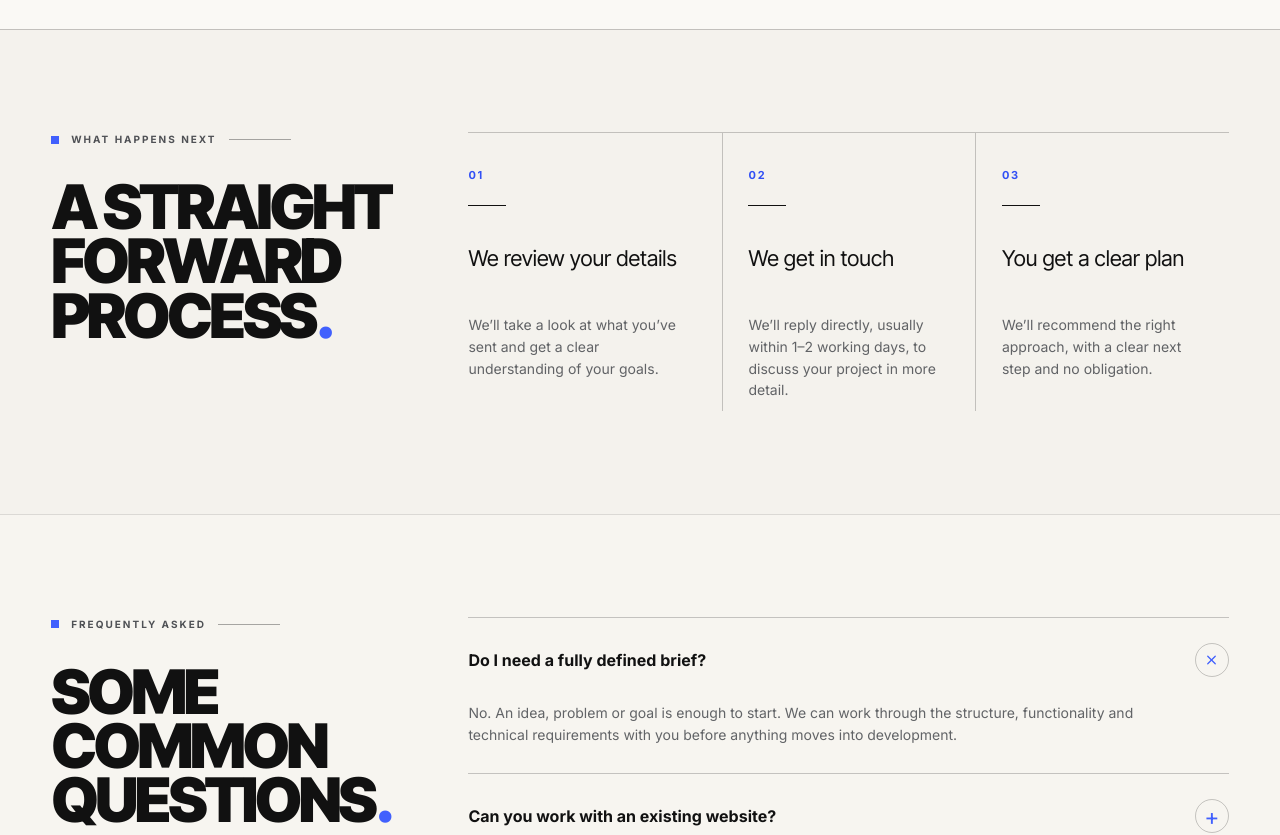
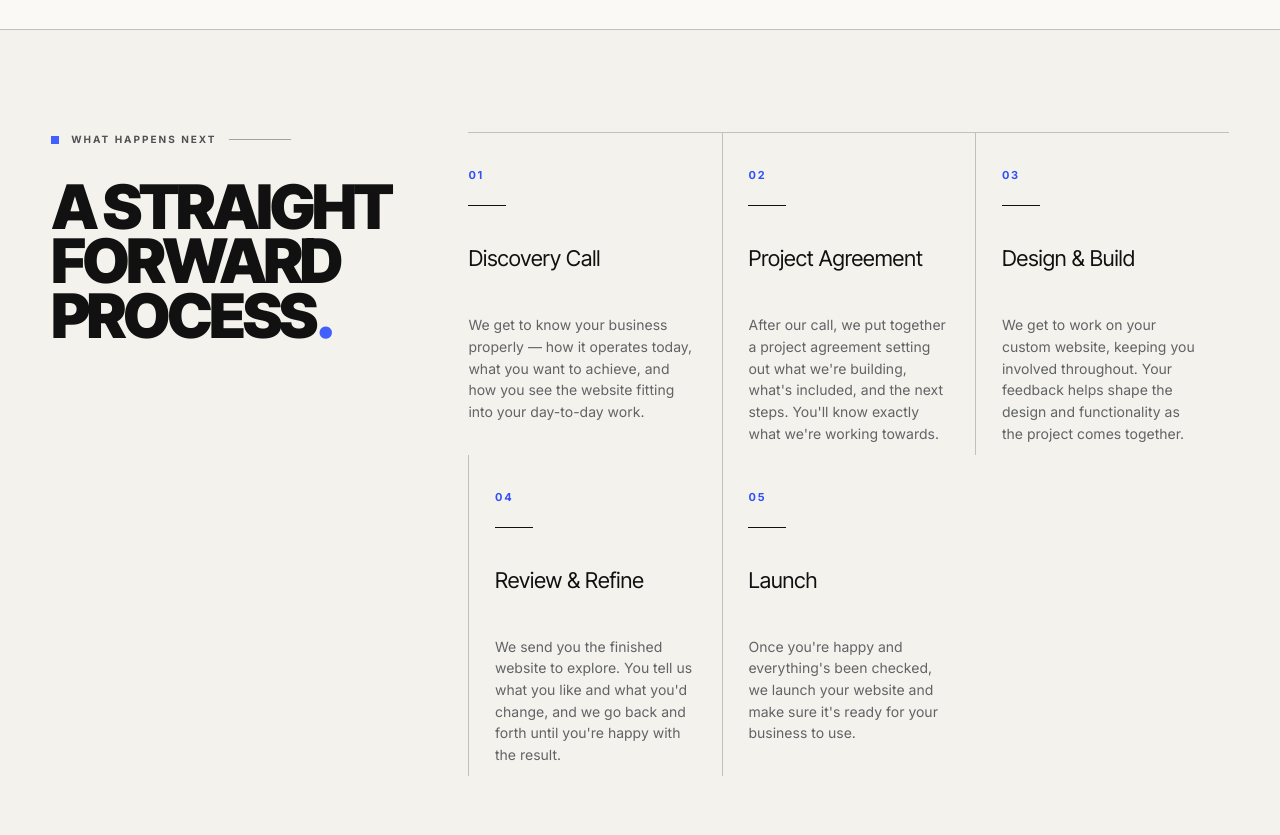
Before and after one commit to scottygfc67/bds-scott, a Next.js app: page /start-a-project in a window 1280 px wide. Shown: the part 880-1715 px from the top of the page. Built offline with nearby package versions, Linux system fonts and the light colour scheme.

Commit message:
Reuse canonical five-step process on Start a Project

```diff
--- a/components/project-enquiry/StartProjectPage.tsx
+++ b/components/project-enquiry/StartProjectPage.tsx
@@ -27,18 +27,13 @@ import {
   timelineOptions,
 } from "@/lib/project-enquiry";
 import { CONTACT_EMAIL, CONTACT_EMAIL_HREF } from "@/lib/site";
+import { processSteps } from "@/lib/landing-content";
 import styles from "./StartProjectPage.module.css";
 
 type Step = 1 | 2 | 3;
 type FieldErrors = Partial<Record<keyof ProjectEnquiry, string>>;
 
 const typeIcons = [Monitor, PanelsTopLeft, Database, CreditCard, Zap, Shapes, CircleHelp];
-
-const nextSteps = [
-  { number: "01", title: "We review your details", body: "We’ll take a look at what you’ve sent and get a clear understanding of your goals." },
-  { number: "02", title: "We get in touch", body: "We’ll reply directly, usually within 1–2 working days, to discuss your project in more detail." },
-  { number: "03", title: "You get a clear plan", body: "We’ll recommend the right approach, with a clear next step and no obligation." },
-] as const;
 
 const faqs = [
   { question: "Do I need a fully defined brief?", answer: "No. An idea, problem or goal is enough to start. We can work through the structure, functionality and technical requirements with you before anything moves into development." },
@@ -238,7 +233,7 @@ function ProjectIntro() {
 function WhatHappensNext() {
   return <section className={styles.nextSection}><div className={styles.sectionInner}>
     <div className={styles.nextHeading}><SectionLabel>WHAT HAPPENS NEXT</SectionLabel><h2>A STRAIGHT<br />FORWARD<br />PROCESS<BlueDot /></h2></div>
-    <div className={styles.nextGrid}>{nextSteps.map((item) => <article key={item.number}><span>{item.number}</span><i aria-hidden="true" /><h3>{item.title}</h3><p>{item.body}</p></article>)}</div>
+    <div className={styles.nextGrid}>{processSteps.map((item) => <article key={item.number}><span>{item.number}</span><i aria-hidden="true" /><h3>{item.title}</h3><p>{item.body}</p></article>)}</div>
   </div></section>;
 }
 
```
